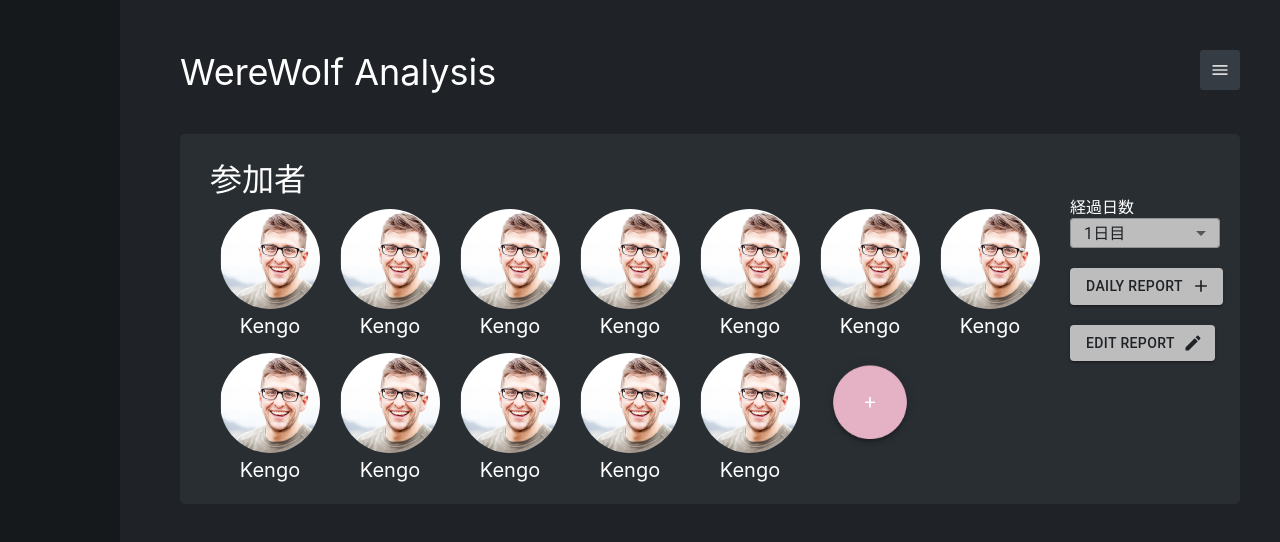
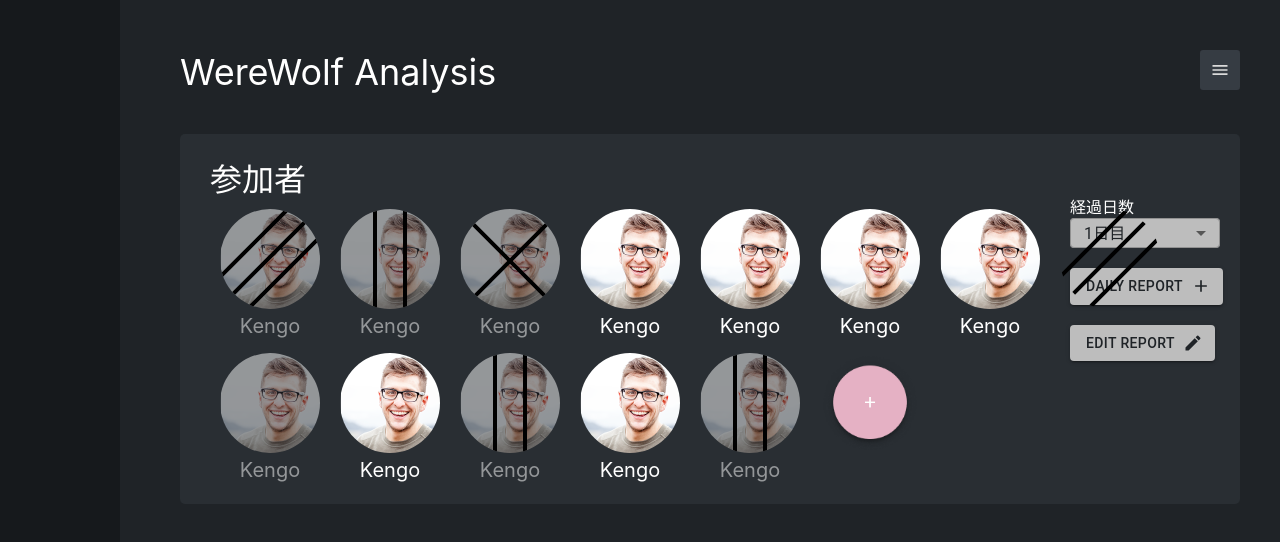
Before and after one commit to Kamegrueon/werewolf_analysys, a React (Create React App) app: page / in a window 1280 px wide. Shown: the top 542 px of the page. Built offline with nearby package versions, Linux system fonts and the light colour scheme.

Commit message:
feat: create AvatarComponents

```diff
--- a/public/index.html
+++ b/public/index.html
@@ -24,7 +24,7 @@
       work correctly both with client-side routing and a non-root public URL.
       Learn how to configure a non-root public URL by running `npm run build`.
     -->
-    <title>React App</title>
+    <title>WereWolf Analysis</title>
   </head>
   <body>
     <noscript>You need to enable JavaScript to run this app.</noscript>
--- a/src/App.tsx
+++ b/src/App.tsx
@@ -1,7 +1,7 @@
 import React from 'react';
 import styles from "./App.module.css"
 import AnalysisHeader from './components/analysis/AnalysisHeader';
-import AnalysisParticipant from './components/playerbord/PlayerBordMain';
+import AnalysisParticipant from './components/player_bord/PlayerBordMain';
 import AnalysisLeftBar from './components/analysis/AnalysisLeftBar';
 
 const App: React.FC = () =>  {
--- /dev/null
+++ b/src/components/avatar_state/AvatarState.module.css
@@ -0,0 +1,132 @@
+/*
+MurderedMarker
+*/
+
+.player__murdered_marker_box {
+  position: absolute;
+  left: 10px;
+  top: 15px;
+  width: 100px;
+  height: 100px;
+  z-index: 5;
+}
+
+.player__murdered_marker {
+  position: absolute;
+  height: 100px;
+  width: 100px;
+  display: inline-block;
+  border-radius: 50%;
+  /* background-color: blue; */
+  overflow: hidden;
+}
+
+.player__murdered_marker div{
+  position: absolute;
+  right: -40px;
+  height: 4px;
+  width: 200px;
+  background-color: black;
+  border-radius: 2px;
+  display: inline-block;
+  transform: rotate(135deg);
+
+}
+
+.player__murdered_marker div:nth-of-type(1) {
+  bottom: 70px;
+}
+
+.player__murdered_marker div:nth-of-type(2) {
+  bottom: 40px;
+}
+
+.player__murdered_marker div:nth-of-type(3) {
+  bottom: 10px;
+}
+
+/*
+ExecutedMarker
+*/
+
+.player__executed_marker_box {
+  position: absolute;
+  left: 10px;
+  top: 15px;
+  width: 100px;
+  height: 100px;
+  z-index: 5;
+}
+
+.player__executed_marker {
+  position: absolute;
+  height: 100px;
+  width: 100px;
+  display: inline-block;
+  border-radius: 50%;
+  /* background-color: blue; */
+  overflow: hidden;
+}
+
+.player__executed_marker div{
+  position: absolute;
+  height: 4px;
+  width: 200px;
+  background-color: black;
+  border-radius: 2px;
+  display: inline-block;
+  transform: rotate(90deg);
+
+}
+
+.player__executed_marker div:nth-of-type(1) {
+  right: calc(65px - 100px);
+}
+
+.player__executed_marker div:nth-of-type(2) {
+  right: calc(35px - 100px);
+}
+
+/*
+PerishedMarker
+*/
+
+.player__perished_marker_box {
+  position: absolute;
+  left: 10px;
+  top: 15px;
+  width: 100px;
+  height: 100px;
+  z-index: 5;
+}
+
+.player__perished_marker {
+  position: absolute;
+  height: 100px;
+  width: 100px;
+  display: inline-block;
+  border-radius: 50%;
+  overflow: hidden;
+}
+
+.player__perished_marker div{
+  position: absolute;
+  height: 4px;
+  width: 200px;
+  background-color: black;
+  border-radius: 2px;
+  display: inline-block;
+
+}
+
+.player__perished_marker div:nth-of-type(1) {
+  right: calc(65px - 100px);
+  top: 35px;
+  transform: rotate(45deg);
+}
+
+.player__perished_marker div:nth-of-type(2) {
+  right: calc(35px - 100px);
+  top: 35px;
+  transform: rotate(135deg);
+}
--- /dev/null
+++ b/src/components/avatar_state/AvatarStateExecutedMarker.tsx
@@ -0,0 +1,15 @@
+import React from 'react'
+import styles from './AvatarState.module.css'
+
+const AvatarStateExecutedMarker: React.FC = () => {
+  return (
+    <div className={styles.player__executed_marker_box}>
+      <div className={styles.player__executed_marker}>
+        <div></div>
+        <div></div>
+      </div>
+    </div>
+  )
+}
+
+export default AvatarStateExecutedMarker
--- /dev/null
+++ b/src/components/avatar_state/AvatarStateMurderedMarker.tsx
@@ -0,0 +1,17 @@
+import React from 'react'
+import styles from './AvatarState.module.css'
+
+
+const AvatarStateMurderedMarker: React.FC = () => {
+  return (
+    <div className={styles.player__murdered_marker_box}>
+      <div className={styles.player__murdered_marker}>
+        <div></div>
+        <div></div>
+        <div></div>
+      </div>
+    </div>
+  )
+}
+
+export default AvatarStateMurderedMarker
--- /dev/null
+++ b/src/components/avatar_state/AvatarStatePerishedMarker.tsx
@@ -0,0 +1,15 @@
+import React from 'react'
+import styles from './AvatarState.module.css'
+
+const AvatarStatePerishedMarker:React.FC = () => {
+  return (
+    <div className={styles.player__perished_marker_box}>
+    <div className={styles.player__perished_marker}>
+      <div></div>
+      <div></div>
+    </div>
+  </div>
+  )
+}
+
+export default AvatarStatePerishedMarker
--- a/src/components/playerbord/PlayerBord.module.css
+++ b/src/components/player_bord/PlayerBord.module.css
@@ -57,19 +57,6 @@ player
   text-align: center;
 }
 
-/* .player__add_circle_icon {
-  color: #29CB97;
-  position: absolute;
-  right: 5px;
-  bottom: 5px;
+.player__avatar_state {
+  position: relative;
 }
-
-.player__add_circle_icon_back {
-  background-color: #FFFFFF;
-  border-radius: 50%;
-  height: 20px;
-  width: 20px;
-  position: absolute;
-  right: 13px;
-  bottom: 15px;
-} */
--- /dev/null
+++ b/src/components/player_bord/PlayerBordAvatar.tsx
@@ -0,0 +1,70 @@
+import React from 'react'
+import styles from './PlayerBord.module.css'
+import Avatar from '@mui/material/Avatar';
+import AvatarStateMurderedMarker from '../avatar_state/AvatarStateMurderedMarker'
+import AvatarStateExecutedMarker from '../avatar_state/AvatarStateExecutedMarker'
+import AvatarStatePerishedMarker from '../avatar_state/AvatarStatePerishedMarker';
+
+const avatar = {
+  mt: 1.875,
+  mx: 'auto',
+  width: 100,
+  height: 100
+}
+
+
+interface Avatar {
+  name: string | null
+  cause_of_death: ('perished' | 'executed' | 'murdered' | 'alive')
+  avatar: string
+  dead_style: {opacity: number}
+}
+
+interface AvatarsProps {
+  players: Avatar[]
+}
+
+const Cod = (cod: Avatar['cause_of_death']) => {
+  switch (cod) {
+    case 'murdered':
+      return (
+        <AvatarStateMurderedMarker />
+      );
+    case 'executed':
+      return (
+        <AvatarStateExecutedMarker />
+      );
+    case 'perished':
+      return (
+        <AvatarStatePerishedMarker />
+      );
+    case 'alive':
+      return null
+  }
+}
+
+const PlayerBordAvatar: React.FC<AvatarsProps> = (props) => {
+  return (
+    <div className={styles.player__avatars}>
+      {props.players.map((prop) =>(
+      <>
+        <div className={styles.player__avatar_state}>
+          { Cod(prop.cause_of_death) }
+        </div>
+        <div className={styles.player__avatar} style={prop.dead_style}>
+          <Avatar src={prop.avatar} sx={avatar} alt='avatar' />
+          <div className={styles.player__avatar_name}>
+            {prop.name}
+          </div>
+        </div>
+      </>
+      ))}
+      {/* Add player */}
+        <div className={styles.player__avatar}>
+          <Avatar src={'../../static/images/参加者.png'} sx={avatar} alt='avatar' />
+        </div>
+    </div>
+  )
+}
+
+export default PlayerBordAvatar
--- /dev/null
+++ b/src/components/player_bord/PlayerBordMain.tsx
@@ -0,0 +1,47 @@
+import React, { useState } from 'react'
+import styles from './PlayerBord.module.css'
+import PlayerBordAvatar from './PlayerBordAvatar'
+import PlayerBordDailyReport from './PlayerBordDailyReport'
+
+interface Avatar {
+  name: string | null
+  cause_of_death: ('perished' | 'executed' | 'murdered' | 'alive')
+  avatar: string
+  dead_style: {opacity: number}
+}
+
+const players:Avatar[] = [
+  { name:"Kengo", cause_of_death:'murdered', avatar:'../../static/images/Bitmap.png', dead_style:{opacity: 0.5}},
+  { name:"Kengo", cause_of_death:'executed', avatar:'../../static/images/Bitmap.png', dead_style:{opacity: 0.5}},
+  { name:"Kengo", cause_of_death:'perished', avatar:'../../static/images/Bitmap.png', dead_style:{opacity: 0.5}},
+  { name:"Kengo", cause_of_death:'alive', avatar:'../../static/images/Bitmap.png', dead_style:{opacity: 1.0}},
+  { name:"Kengo", cause_of_death:'alive', avatar:'../../static/images/Bitmap.png', dead_style:{opacity: 1.0}},
+  { name:"Kengo", cause_of_death:'alive', avatar:'../../static/images/Bitmap.png', dead_style:{opacity: 1.0}},
+  { name:"Kengo", cause_of_death:'alive', avatar:'../../static/images/Bitmap.png', dead_style:{opacity: 1.0}},
+  { name:"Kengo", cause_of_death:'murdered', avatar:'../../static/images/Bitmap.png', dead_style:{opacity: 0.5}},
+  { name:"Kengo", cause_of_death:'alive', avatar:'../../static/images/Bitmap.png', dead_style:{opacity: 1.0}},
+  { name:"Kengo", cause_of_death:'executed', avatar:'../../static/images/Bitmap.png', dead_style:{opacity: 0.5}},
+  { name:"Kengo", cause_of_death:'alive', avatar:'../../static/images/Bitmap.png', dead_style:{opacity: 1.0}},
+  { name:"Kengo", cause_of_death:'executed', avatar:'../../static/images/Bitmap.png', dead_style:{opacity: 0.5}}
+]
+
+
+const date_progress: number[] = [1,2,3,4,5,6,7,8]
+
+const PlayerBordMain = () => {
+  return (
+    <div className={styles.player__main}>
+      <div className={styles.player__above_bar}>
+        <div className={styles.player__title}>
+          参加者
+        </div>
+      </div>
+      <div className={styles.player__main_bord}>
+        <PlayerBordAvatar players={players}/>
+        <PlayerBordDailyReport date_progresses={date_progress}/>
+      </div>
+    </div>
+  )
+}
+
+export default PlayerBordMain
--- a/src/components/playerbord/PlayerBordAvatar.tsx
+++ /dev/null
@@ -1,40 +0,0 @@
-import React from 'react'
-import styles from './PlayerBord.module.css'
-import Avatar from '@mui/material/Avatar';
-
-const avatar = {
-  mt: 1.875,
-  mx: 'auto',
-  width: 100,
-  height: 100
-}
-
-interface Avatar {
-  name: string | null
-  avatar: string
-}
-
-interface AvatarsProps {
-  players: Avatar[]
-}
-
-const PlayerBordAvatar: React.FC<AvatarsProps> = (props) => {
-  return (
-    <div className={styles.player__avatars}>
-      {props.players.map((prop) =>(
-        <div className={styles.player__avatar}>
-          <Avatar src={prop.avatar} sx={avatar} alt='avatar' />
-          <div className={styles.player__avatar_name}>
-            {prop.name}
-          </div>
-        </div>
-      ))}
-      {/* Add player */}
-      <div className={styles.player__avatar}>
-        <Avatar src={'../../static/images/参加者.png'} sx={avatar} alt='avatar' />
-      </div>
-    </div>
-  )
-}
-
-export default PlayerBordAvatar
--- a/src/components/playerbord/PlayerBordMain.tsx
+++ /dev/null
@@ -1,41 +0,0 @@
-import React, { useState } from 'react'
-import styles from './PlayerBord.module.css'
-import PlayerBordAvatar from './PlayerBordAvatar'
-import PlayerBordDailyReport from './PlayerBordDailyReport'
-
-const players = [
-  { name:"Kengo", avatar:'../../static/images/Bitmap.png'},
-  { name:"Kengo", avatar:'../../static/images/Bitmap.png'},
-  { name:"Kengo", avatar:'../../static/images/Bitmap.png'},
-  { name:"Kengo", avatar:'../../static/images/Bitmap.png'},
-  { name:"Kengo", avatar:'../../static/images/Bitmap.png'},
-  { name:"Kengo", avatar:'../../static/images/Bitmap.png'},
-  { name:"Kengo", avatar:'../../static/images/Bitmap.png'},
-  { name:"Kengo", avatar:'../../static/images/Bitmap.png'},
-  { name:"Kengo", avatar:'../../static/images/Bitmap.png'},
-  { name:"Kengo", avatar:'../../static/images/Bitmap.png'},
-  { name:"Kengo", avatar:'../../static/images/Bitmap.png'},
-  { name:"Kengo", avatar:'../../static/images/Bitmap.png'}
-]
-
-const date_progress: number[] = [1,2,3,4,5,6,7,8]
-
-const PlayerBordMain = () => {
-
-  return (
-    <div className={styles.player__main}>
-      <div className={styles.player__above_bar}>
-        <div className={styles.player__title}>
-          参加者
-        </div>
-      </div>
-      <div className={styles.player__main_bord}>
-      <PlayerBordAvatar players={players}/>
-      <PlayerBordDailyReport date_progresses={date_progress}/>
-
-      </div>
-    </div>
-  )
-}
-
-export default PlayerBordMain
```
Also changed, not shown: src/components/player_bord/PlayerBordDailyReport.tsx (renamed from src/components/playerbord/PlayerBordDailyReport.tsx), 1 other file (tests, documents, lock files or other folders).
